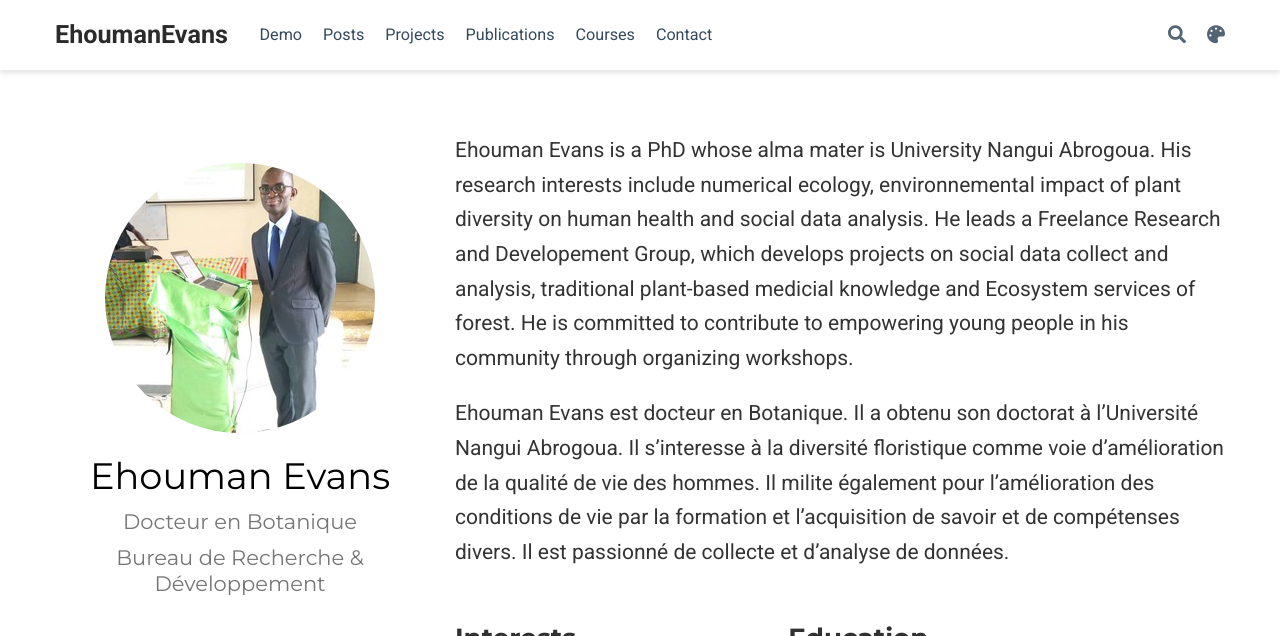
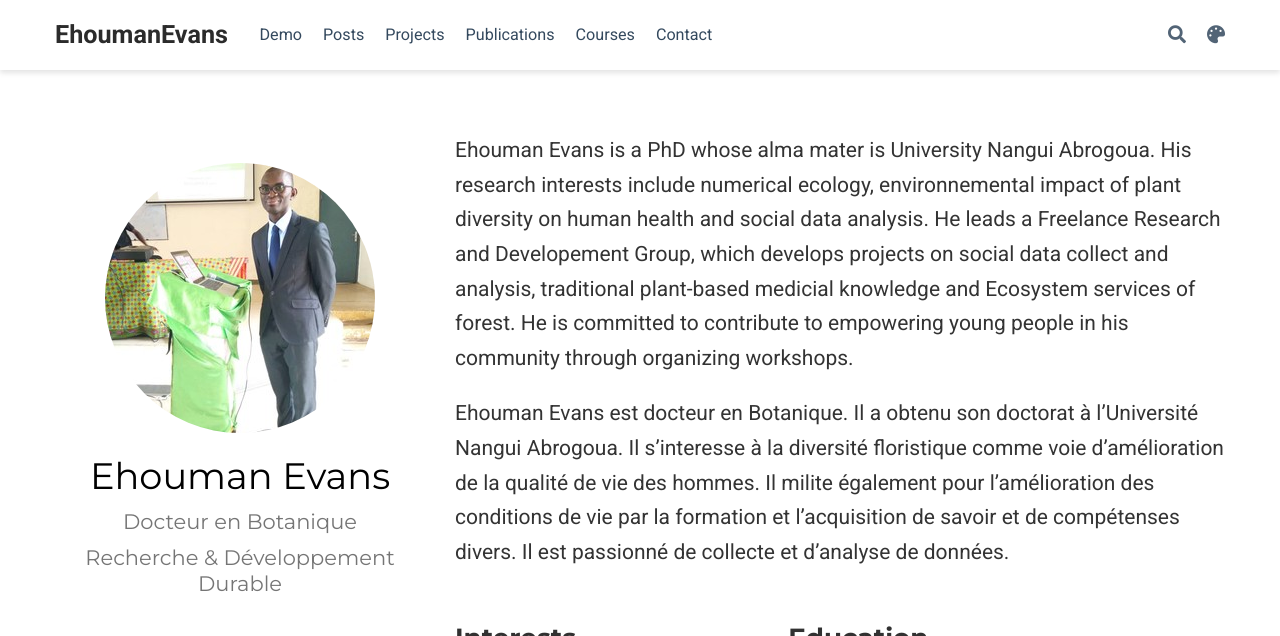
Before and after one commit to EhoumanEvans/public, a plain HTML site: page author/ehouman-evans/index.html in a window 1280 px wide. Shown: the top 636 px of the page. Drawn offline with nearby package versions, Linux system fonts and the light colour scheme; some packages are replaced by stand-ins of ours.

Commit message:
update personal info
change company name

```diff
--- a/author/ehouman-evans/index.html
+++ b/author/ehouman-evans/index.html
@@ -605,7 +605,7 @@
 
         <h3>
 
-          <span>Bureau de Recherche &amp; Développement</span>
+          <span>Recherche &amp; Développement Durable</span>
 
         </h3>
 
```
Also changed, not shown: index.html (+1 -1 lines).
